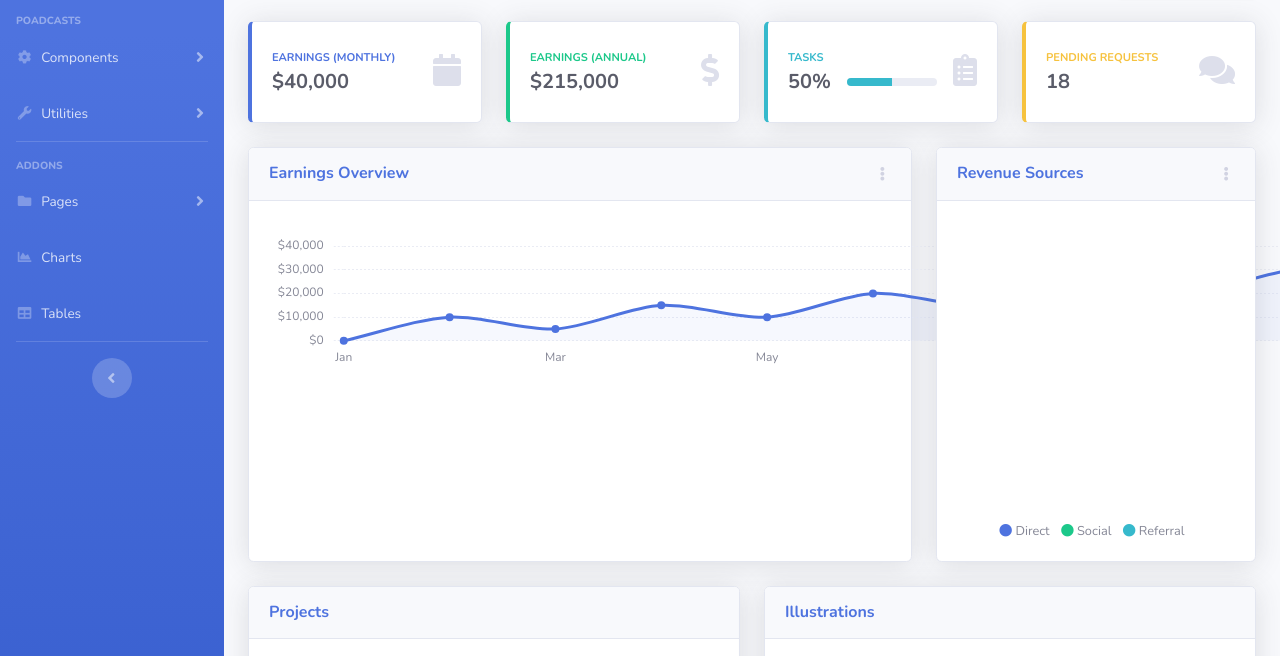
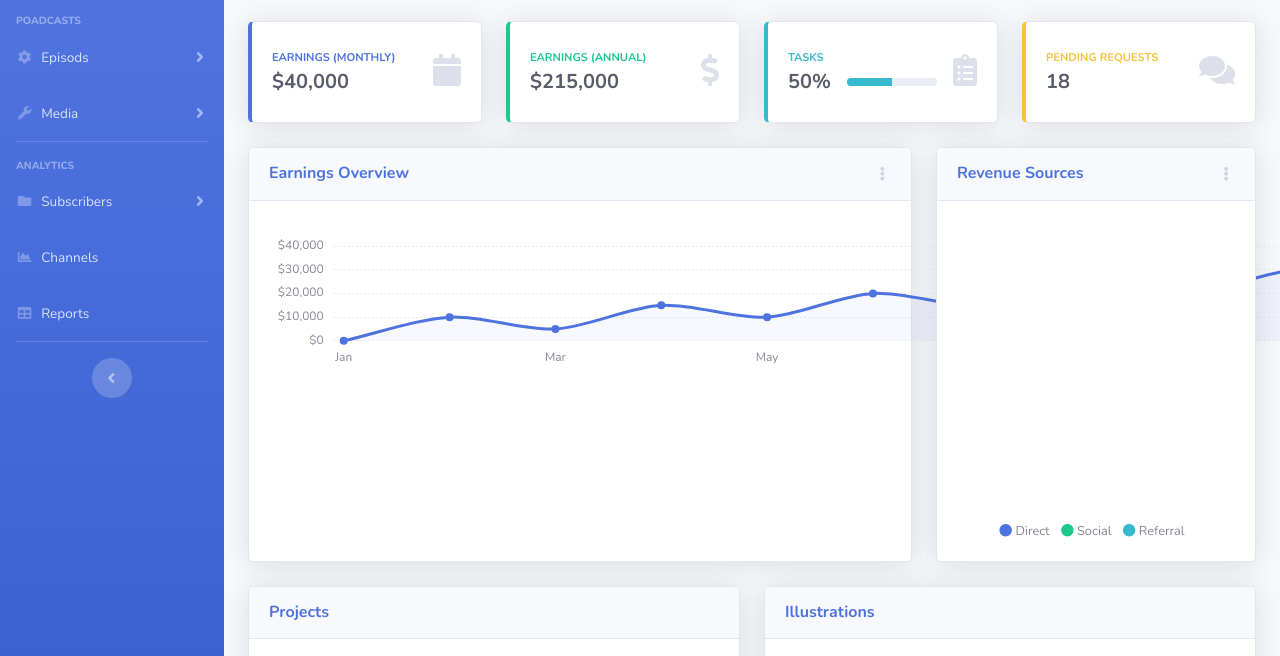
Before and after one commit to yesh83280/sample-admin-dashboard, a website with bundled scripts: page index.html in a window 1280 px wide. Shown: the part 131-787 px from the top of the page. Built offline with nearby package versions, Linux system fonts and the light colour scheme.

Commit message:
Update index.html

```diff
--- a/index.html
+++ b/index.html
@@ -58,7 +58,7 @@
       <li class="nav-item">
         <a class="nav-link collapsed" href="#" data-toggle="collapse" data-target="#collapseTwo" aria-expanded="true" aria-controls="collapseTwo">
           <i class="fas fa-fw fa-cog"></i>
-          <span>Components</span>
+          <span>Episods</span>
         </a>
         <div id="collapseTwo" class="collapse" aria-labelledby="headingTwo" data-parent="#accordionSidebar">
           <div class="bg-white py-2 collapse-inner rounded">
@@ -73,7 +73,7 @@
       <li class="nav-item">
         <a class="nav-link collapsed" href="#" data-toggle="collapse" data-target="#collapseUtilities" aria-expanded="true" aria-controls="collapseUtilities">
           <i class="fas fa-fw fa-wrench"></i>
-          <span>Utilities</span>
+          <span>Media</span>
         </a>
         <div id="collapseUtilities" class="collapse" aria-labelledby="headingUtilities" data-parent="#accordionSidebar">
           <div class="bg-white py-2 collapse-inner rounded">
@@ -91,14 +91,14 @@
 
       <!-- Heading -->
       <div class="sidebar-heading">
-        Addons
+        Analytics
       </div>
 
       <!-- Nav Item - Pages Collapse Menu -->
       <li class="nav-item">
         <a class="nav-link collapsed" href="#" data-toggle="collapse" data-target="#collapsePages" aria-expanded="true" aria-controls="collapsePages">
           <i class="fas fa-fw fa-folder"></i>
-          <span>Pages</span>
+          <span>Subscribers</span>
         </a>
         <div id="collapsePages" class="collapse" aria-labelledby="headingPages" data-parent="#accordionSidebar">
           <div class="bg-white py-2 collapse-inner rounded">
@@ -118,14 +118,14 @@
       <li class="nav-item">
         <a class="nav-link" href="charts.html">
           <i class="fas fa-fw fa-chart-area"></i>
-          <span>Charts</span></a>
+          <span>Channels</span></a>
       </li>
 
       <!-- Nav Item - Tables -->
       <li class="nav-item">
         <a class="nav-link" href="tables.html">
           <i class="fas fa-fw fa-table"></i>
-          <span>Tables</span></a>
+          <span>Reports</span></a>
       </li>
 
       <!-- Divider -->
```
